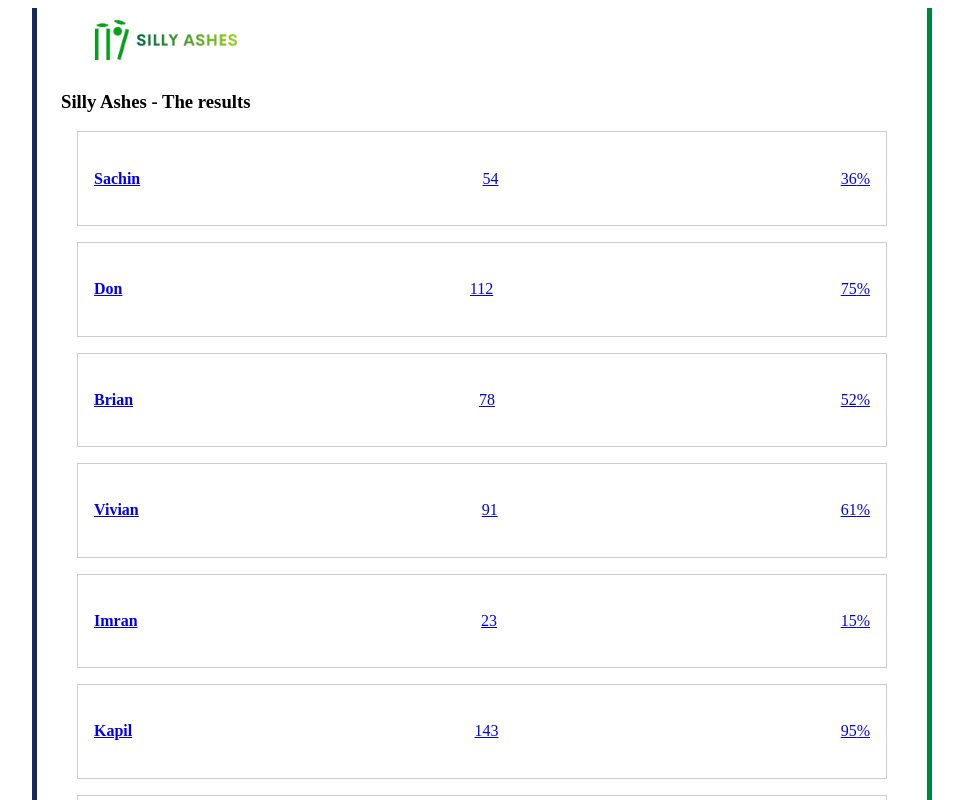
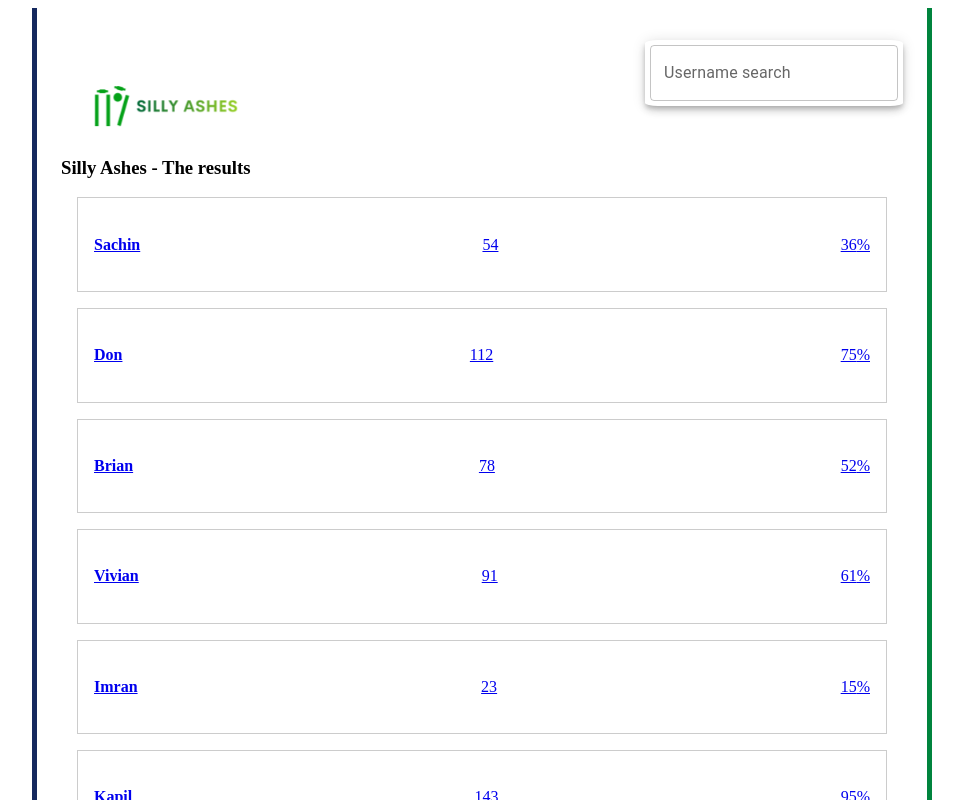
Before and after one commit to mdnrosen/sillyashes-results, a React (Vite) app: page / in a window 1280 px wide. Shown: the top 800 px of the page, without its empty margins (158-1121 px from the left). Built offline with nearby package versions, Linux system fonts and the light colour scheme.

Commit message:
Sticky searchbar added (visuals only).

```diff
--- a/src/App.jsx
+++ b/src/App.jsx
@@ -3,6 +3,7 @@ import { BrowserRouter, Routes, Route } from 'react-router-dom'
 import './App.css'
 
 import { Navbar } from './components/Navbar'
+import Search from './components/Search'
 
 import { Home } from './pages/Home'
 import { Player } from './pages/Player'
@@ -13,9 +14,8 @@ function App() {
   return (
     <Container className='app-container' maxWidth='md'>
       <BrowserRouter>
-
+        <Search />
         <Navbar />
-
         <Routes>
           <Route path='/' element={<Home />} />
           <Route path='/:id' element={<Player />} />
--- a/src/components/Navbar.jsx
+++ b/src/components/Navbar.jsx
@@ -3,8 +3,8 @@ import { AppBar, Box, Toolbar } from '@mui/material'
 
 export const Navbar = () => {
     return (
-            <AppBar position="static" sx={{ boxShadow: 'none', bgcolor: 'rgb(0 0 0 / 0%)' }}>
-                <Toolbar sx={{ display: 'flex', justifyContent: 'space-between', bgcolor: "white" }}>
+            <AppBar position="static" sx={{ boxShadow: 'none', marginRight: '192px', backgroundColor: 'rgb(0, 0, 0, 0)' }}>
+                <Toolbar sx={{ display: 'flex', justifyContent: 'space-between', backgroundColor: 'none' }}>
                     <Box
                         component="img"
                         sx={{ maxHeight: { xs: 25, md: 40 }, margin: '10px' }}
--- /dev/null
+++ b/src/components/Search.jsx
@@ -0,0 +1,13 @@
+import React from 'react'
+
+import { Box, TextField } from '@mui/material'
+
+export default function Search() {
+  return (
+    <Box sx={{ position: 'sticky', top: '5%' }}>
+        <Box sx={{ display: 'table-cell', float: 'right', backgroundColor: 'white', padding: '5px', borderRadius: '5%' }} boxShadow={5}>
+            <TextField id="outlined-basic" label="Username search" variant='outlined' sx={{ display: 'table-row' }}/>
+        </Box>
+    </Box>
+  )
+}
```
